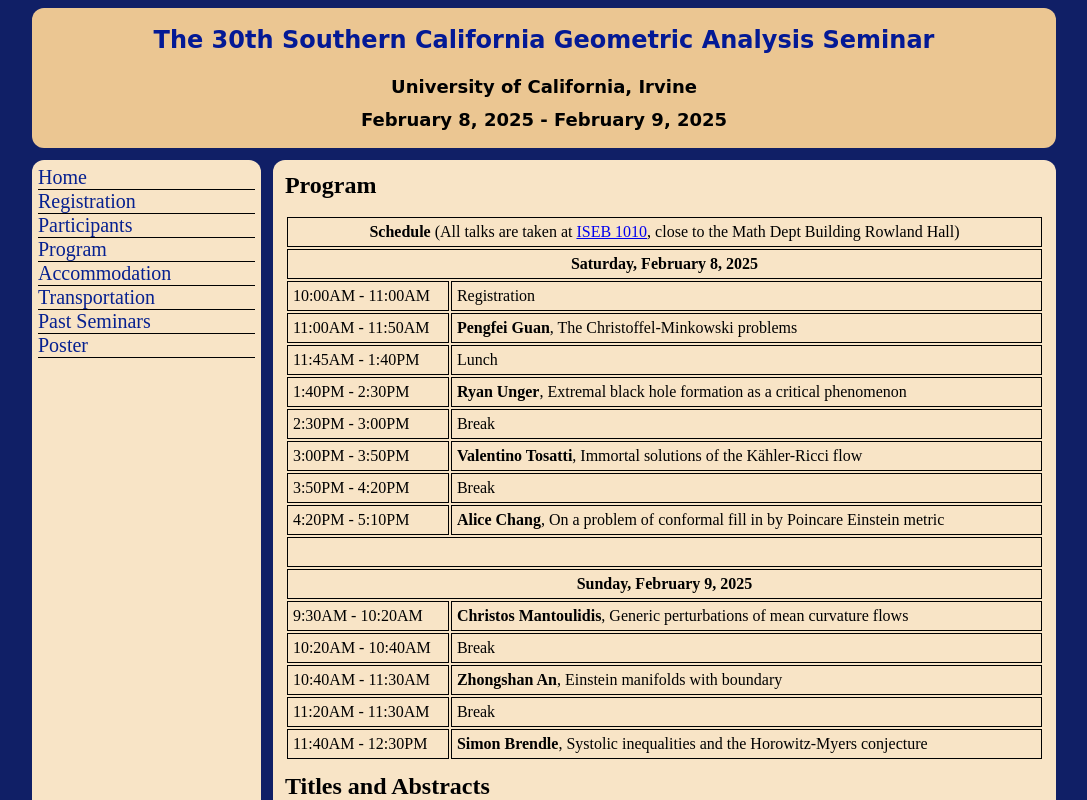
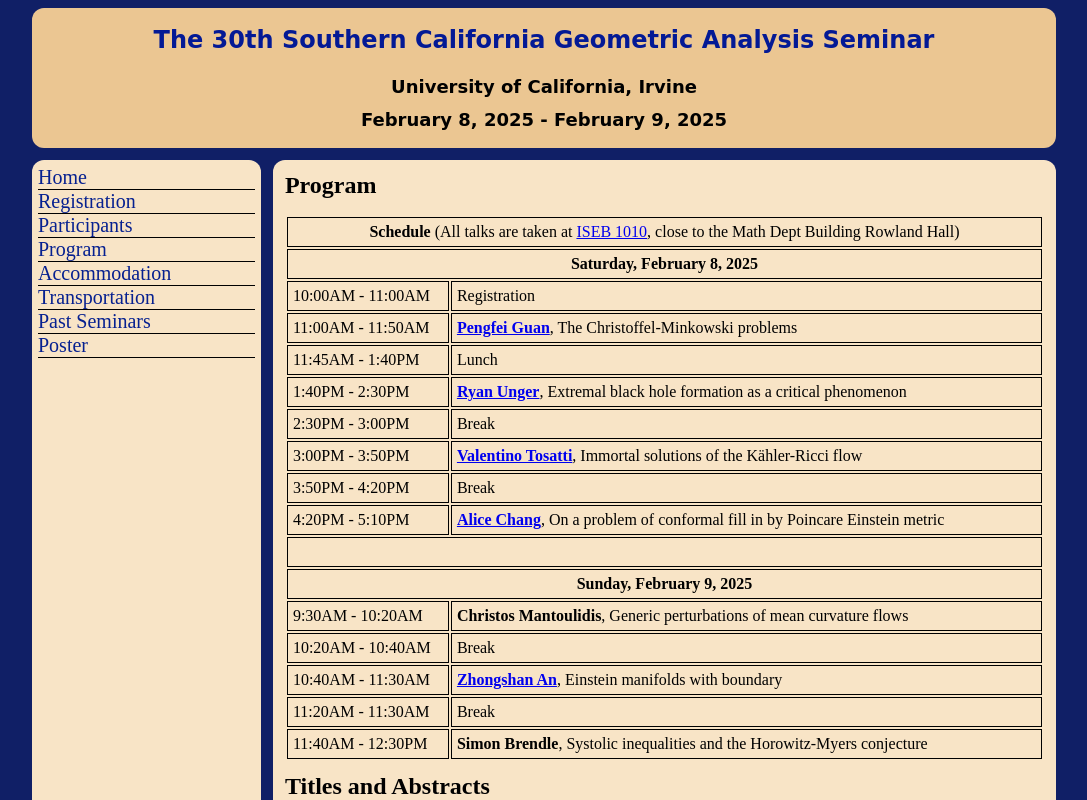
Before and after one commit to Geometry-Discovery-Project-UCI/scgas.math.uci.edu, a Vue app: page /program in a window 1280 px wide. Shown: the top 800 px of the page, without its empty margins (96-1183 px from the left). Built offline with nearby package versions, Linux system fonts and the light colour scheme.

Commit message:
Added Videos.

```diff
--- a/src/config.json
+++ b/src/config.json
@@ -16,6 +16,7 @@
     "registrationUrl": "https://forms.gle/GYSsgbQePdXbm3p96",
     "feeUrl": "https://secure.touchnet.net/C21570_ustores/web/store_main.jsp?STOREID=572&SINGLESTORE=true",
     "posterUrl": "pdfs/posters/2025-poster.pdf",
+    "Video": "https://www.josephcinemato.com",
 
 
     "XVIposterUrl": "pdfs/posters/2009-poster.pdf",
@@ -70,7 +71,8 @@
                 "activity": "Pengfei Guan",
                 "isSpeech": true,
                 "title": "The Christoffel-Minkowski problems ",
-"abstract": "The classical Christoffel-Minkowski problem is an inverse problem of prescribed area measures, which is associated to the Minkowski sum for convex bodies. There are corresponding problems related to other settings, e.g., <span v-katex>$p$</span>-sum and mixed bodies. The <span v-katex>$L^p$</span>-Minkowski problem is a special case which has attracted extensive attention where Monge-Ampère equation plays a key role. The other cases are more challenging and less understood, the main issue is the convexity of solutions to Hessian type fully nonlinear equations. We will discuss some recent progresses and related open problems."            },
+"abstract": "The classical Christoffel-Minkowski problem is an inverse problem of prescribed area measures, which is associated to the Minkowski sum for convex bodies. There are corresponding problems related to other settings, e.g., <span v-katex>$p$</span>-sum and mixed bodies. The <span v-katex>$L^p$</span>-Minkowski problem is a special case which has attracted extensive attention where Monge-Ampère equation plays a key role. The other cases are more challenging and less understood, the main issue is the convexity of solutions to Hessian type fully nonlinear equations. We will discuss some recent progresses and related open problems.",
+"videoUrl": "https://vimeo.com/josephcinemato/review/1064332760/471100e47c"  },
             {
                 "time": "11:45AM - 1:40PM",
                 "activity": "Lunch",
@@ -81,7 +83,8 @@
                 "activity": "Ryan Unger",
                 "isSpeech": true,
                 "title": "Extremal black hole formation as a critical phenomenon",
-                "abstract": "Extremal black holes are special solutions of Einstein’s equations which have absolute zero temperature in the thermodynamic analogy of black hole mechanics. In this talk, I will present a proof that extremal black holes arise on the critical threshold between dispersion and gravitational collapse. This constitutes the first rigorous result on the black hole formation threshold in general relativity. Joint work with Christoph Kehle (MIT)."
+                "abstract": "Extremal black holes are special solutions of Einstein’s equations which have absolute zero temperature in the thermodynamic analogy of black hole mechanics. In this talk, I will present a proof that extremal black holes arise on the critical threshold between dispersion and gravitational collapse. This constitutes the first rigorous result on the black hole formation threshold in general relativity. Joint work with Christoph Kehle (MIT).",
+                "videoUrl": "https://vimeo.com/josephcinemato/review/1064080036/fd94cc1ffd"
             },
             {
                 "time": "2:30PM - 3:00PM",
@@ -93,8 +96,8 @@
                 "activity": "Valentino Tosatti",
                 "isSpeech": true,
                 "title": "Immortal solutions of the Kähler-Ricci flow",
-                "abstract": "I will discuss the problem of understanding the long-time behavior of Ricci flow on a compact Kähler manifold, assuming that a solution exists for all positive time. Inspired by an analogy with the minimal model program in algebraic geometry, Song and Tian posed several conjectures which describe this behavior. I will report on recent work (joint with Hein and Lee) which confirms these conjectures."
-
+                "abstract": "I will discuss the problem of understanding the long-time behavior of Ricci flow on a compact Kähler manifold, assuming that a solution exists for all positive time. Inspired by an analogy with the minimal model program in algebraic geometry, Song and Tian posed several conjectures which describe this behavior. I will report on recent work (joint with Hein and Lee) which confirms these conjectures.",
+                "videoUrl": "https://vimeo.com/josephcinemato/review/1064334111/e9cd157008"
             },
             {
                 "time": "3:50PM - 4:20PM",
@@ -106,7 +109,8 @@
                 "activity": "Alice Chang",
                 "isSpeech": true,
                 "title": "On a problem of conformal fill in by Poincare Einstein metric ",
-                "abstract": "Given a manifold <span v-katex>$(M, h)$</span> of dimension <span v-katex>$n$</span>, when is it the boundary of a conformally compact Einstein manifold <span v-katex>$(X, g_+)$</span>, in the sense that there exists some defining function <span v-katex>$r$</span> on <span v-katex>$X$</span>so that <span v-katex>$r^2 g_+$</span> is compact on the closure of <span v-katex>$X$</span> and <span v-katex>$r^2 g_+$</span> restricted to <span v-katex>$M$</span> is the given metric <span v-katex>$h$</span>? \n\nThe model example is the <span v-katex>$n$</span>-sphere as the conformal infinity of the hyperbolic <span v-katex>$(n+1)$</span> ball. In the special case when <span v-katex>$n=3$</span>,  one can formulate the problem as an Dirichlet to Neumann type inverse problem. In the talk, I will report on some progress made with Yuxin Ge on the issues of the ”compactness”, and as an application, the ”existence” and ”uniqueness’ of the fill in problem for a class of metrics of positive scalar curvature defined on the 3-sphere."            }
+                "abstract": "Given a manifold <span v-katex>$(M, h)$</span> of dimension <span v-katex>$n$</span>, when is it the boundary of a conformally compact Einstein manifold <span v-katex>$(X, g_+)$</span>, in the sense that there exists some defining function <span v-katex>$r$</span> on <span v-katex>$X$</span>so that <span v-katex>$r^2 g_+$</span> is compact on the closure of <span v-katex>$X$</span> and <span v-katex>$r^2 g_+$</span> restricted to <span v-katex>$M$</span> is the given metric <span v-katex>$h$</span>? \n\nThe model example is the <span v-katex>$n$</span>-sphere as the conformal infinity of the hyperbolic <span v-katex>$(n+1)$</span> ball. In the special case when <span v-katex>$n=3$</span>,  one can formulate the problem as an Dirichlet to Neumann type inverse problem. In the talk, I will report on some progress made with Yuxin Ge on the issues of the ”compactness”, and as an application, the ”existence” and ”uniqueness’ of the fill in problem for a class of metrics of positive scalar curvature defined on the 3-sphere.",
+            "videoUrl": "https://vimeo.com/josephcinemato/review/1064350793/b84ccf051a"           }
 
 
         ],
@@ -128,7 +132,8 @@
                 "activity": "Zhongshan An",
                 "isSpeech": true,
                 "title": "Einstein manifolds with boundary",
-                "abstract": "We will talk about existence of Einstein metrics on manifolds with boundary, while prescribing the induced conformal metric and mean curvature of the boundary. In dimension 3, this becomes the existence of conformal embeddings of surfaces into constant sectional curvature space forms, with prescribed mean curvature. We will show existence of such conformal embeddings near generic Einstein background. We will also discuss the existence question in higher dimensions, where things become more subtle and a stability boundary condition is used to construct metrics with nonpositive Einstein constant."
+                "abstract": "We will talk about existence of Einstein metrics on manifolds with boundary, while prescribing the induced conformal metric and mean curvature of the boundary. In dimension 3, this becomes the existence of conformal embeddings of surfaces into constant sectional curvature space forms, with prescribed mean curvature. We will show existence of such conformal embeddings near generic Einstein background. We will also discuss the existence question in higher dimensions, where things become more subtle and a stability boundary condition is used to construct metrics with nonpositive Einstein constant.",
+              "videoUrl":   "https://vimeo.com/josephcinemato/review/1064336099/918d0041db"
             },
             {
                 "time": "11:20AM - 11:30AM",
--- a/src/views/HomeView.vue
+++ b/src/views/HomeView.vue
@@ -5,7 +5,6 @@
       The {{ numberOfSeminar }} SCGAS will be held at the University of
       California Irvine on {{ from }} and {{ to }}.
     </p>
-
   </div>
 
   <div>
@@ -40,9 +39,15 @@
     </p>
     <p>
       The NSF funds provide support for the travel and conference expenses of
-      participants with priority given to graduate students and recent Ph.D's. If you would like to apply for support,
-      please register and request financial support using the online
-      registration form before {{ registrationEndsAt }}.
+      participants with priority given to graduate students and recent Ph.D's.
+      If you would like to apply for support, please register and request
+      financial support using the online registration form before
+      {{ registrationEndsAt }}.
+    </p>
+    <p>
+      We also extend our thanks to our Media Sponsor,
+      <a :href="Video" target="_blank"> Joseph Cinemato</a>, and his company and
+      his company, Lanucana Studios, for their video recording support.
     </p>
   </div>
 
@@ -84,6 +89,7 @@
 const speakers = getSortedSpeakers();
 const registrationUrl = config.registrationUrl;
 const feeUrl = config.feeUrl;
+const Video = config.Video;
 const registrationEndsAt = formatter.format(
   new Date(config.registrationEndsAt)
 );
@@ -98,6 +104,7 @@
       speakers,
       registrationUrl,
       feeUrl,
+      Video,
       registrationEndsAt,
       organizingCommittee,
     };
```
